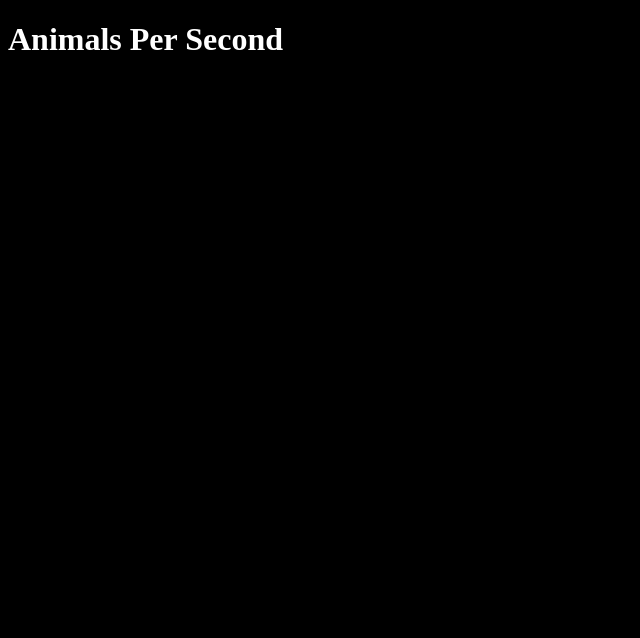
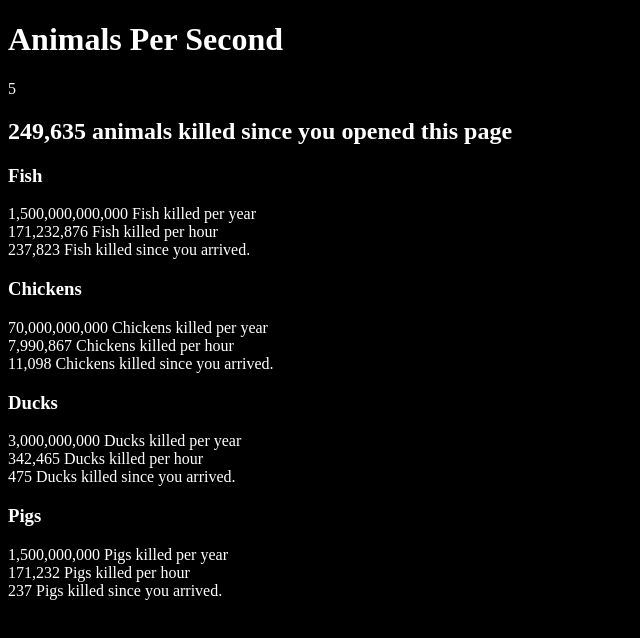
Before and after one commit to Mitcheljager/animalspersecond, a SvelteKit app: page / in a window 1280 px wide. Shown: the top 638 px of the page, without its empty margins (0-640 px from the left). Built offline with nearby package versions, Linux system fonts and the light colour scheme.

Commit message:
feat: Add initial counter component with numbers

```diff
--- /dev/null
+++ b/src/lib/data/Data.ts
@@ -0,0 +1,18 @@
+export const Data = {
+  Chicken: {
+    name: "Chickens",
+    annually: 70_000_000_000
+  },
+  Fish: {
+    name: "Fish",
+    annually: 1_500_000_000_000
+  },
+  Pig: {
+    name: "Pigs",
+    annually: 1_500_000_000
+  },
+  Duck: {
+    name: "Ducks",
+    annually: 3_000_000_000
+  }
+}
--- /dev/null
+++ b/src/lib/stores/data.ts
@@ -0,0 +1,3 @@
+import { writable } from "svelte/store"
+
+export const numbersSinceArrival = writable<Array<number>>([])
--- /dev/null
+++ b/src/lib/stores/time.ts
@@ -0,0 +1,15 @@
+import { readable } from "svelte/store"
+
+export const secondsSinceArrival = createIntervalStore()
+
+function createIntervalStore() {
+	const initial: Date = new Date()
+
+  return readable(0, set => {
+    const update = () => set((+new Date() - +initial) / 1000)
+
+    const interval = setInterval(update, 1000)
+
+    return () => clearInterval(interval)
+  })
+}
--- /dev/null
+++ b/src/lib/types/Animal.ts
@@ -0,0 +1,4 @@
+export interface Animal {
+  name: string,
+  annually: number,
+}
--- a/src/routes/+layout.svelte
+++ b/src/routes/+layout.svelte
@@ -4,5 +4,7 @@
 
 <h1>Animals Per Second</h1>
 
+<slot />
+
 <style lang="scss">
 </style>
--- a/src/routes/+page.svelte
+++ b/src/routes/+page.svelte
@@ -1,4 +1,15 @@
-<script>
+<script lang="ts">
+	import { Data } from "$lib/data/Data"
+	import { secondsSinceArrival } from "$lib/stores/time"
+	import { numbersSinceArrival } from "$lib/stores/data"
+	import type { Animal } from "$lib/types/Animal"
+	import AnimalCounter from "./AnimalCounter.svelte"
+
+	const animals: Array<Animal> = sortAnimals()
+
+	function sortAnimals(): Array<Animal> {
+		return Object.values(Data).sort((a, b) => b.annually - a.annually)
+	}
 </script>
 
 <svelte:head>
@@ -6,5 +17,13 @@
 	<meta name="description" content="Svelte demo app" />
 </svelte:head>
 
+{$secondsSinceArrival}
+
+<h2>{Math.floor($numbersSinceArrival.reduce((a, b) => a + b, 0)).toLocaleString()} animals killed since you opened this page</h2>
+
+{#each animals as animal, index}
+	<AnimalCounter {index} {...animal} />
+{/each}
+
 <style lang="scss">
 </style>
--- /dev/null
+++ b/src/routes/AnimalCounter.svelte
@@ -0,0 +1,26 @@
+<script lang="ts">
+	import { numbersSinceArrival } from "$lib/stores/data"
+	import { secondsSinceArrival } from "$lib/stores/time"
+
+  const {
+    index = 0,
+    name = "",
+    annually = 0,
+  } = $props()
+
+  const daily = $derived(annually / 365)
+  const hourly = $derived(daily / 24)
+  const secondly = $derived(hourly / 60 / 60)
+  const sinceArrival = $derived(secondly * $secondsSinceArrival)
+
+  $effect(() => {
+    $numbersSinceArrival[index] = sinceArrival
+  })
+</script>
+
+<div>
+  <h3>{name}</h3>
+  <div>{Math.floor(annually).toLocaleString()} {name} killed per year</div>
+  <div>{Math.floor(hourly).toLocaleString()} {name} killed per hour</div>
+  <div>{Math.floor(sinceArrival).toLocaleString()} {name} killed since you arrived.</div>
+</div>
```
Also changed, not shown: src/lib/data/Animal.ts (deleted).
